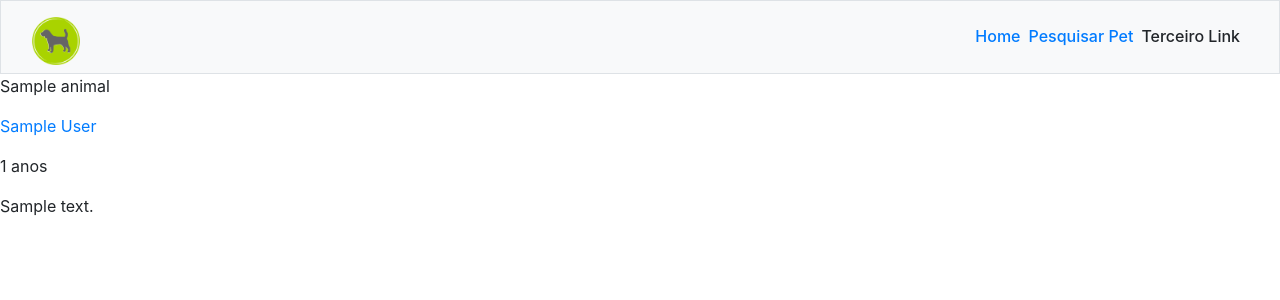
After one commit to leogutschow/Adote-um-Pet, a Django app: a page that uses templates/base.html in a window 1280 px wide. The commit adds this page. Shown: the top 300 px of the page. Run offline with Django 4.2, Linux system fonts and the light colour scheme; tables that the repository leaves empty hold one stand-in row (values such as "Sample post"); some libraries are stand-ins or nearby versions.

Commit message:
Criando a Página de detalhes do Pet e do Perfil do Doador

```diff
--- a/AdoteUmPet/urls.py
+++ b/AdoteUmPet/urls.py
@@ -19,6 +19,7 @@ from django.urls import path, include
 
 urlpatterns = [
     path('', include('home.urls')),
+    path('animal/', include('animal.urls')),
     path('perfil/', include('perfil.urls')),
     path('admin/', admin.site.urls),
 ]
--- /dev/null
+++ b/animal/templates/animal/detalhe.html
@@ -0,0 +1,14 @@
+{% extends 'base.html' %}
+
+{% block 'conteudo' %}
+
+<p>{{animal.nome}}</p>
+
+<a href="{% url 'perfil:detalhe' animal.doador_id %}"><p>{{animal.doador}}</p></a>
+
+<p>{{animal.idade}} anos</p>
+
+<p>{{animal.descricao}}</p>
+
+
+{% endblock %}
--- /dev/null
+++ b/animal/urls.py
@@ -0,0 +1,8 @@
+from django.urls import path
+from animal.views import AnimalDetalhe
+
+app_name = 'pet'
+
+urlpatterns = [
+    path('detalhe/<slug:slug>', AnimalDetalhe.as_view(), name='detalhe')
+]
--- a/animal/views.py
+++ b/animal/views.py
@@ -1,3 +1,20 @@
 from django.shortcuts import render
+from django.views.generic import DetailView
+from .models import Animal
 
 # Create your views here.
+
+class AnimalDetalhe(DetailView):
+    template_name = 'animal/detalhe.html'
+    model = Animal
+
+    def get_context_data(self, **kwargs):
+        contexto = super().get_context_data(**kwargs)
+
+        animal = self.get_object()
+
+        detalhes = Animal.objects.get(slug=animal.slug)
+
+        contexto['animal'] = animal
+
+        return contexto
--- a/home/templates/home/home.html
+++ b/home/templates/home/home.html
@@ -5,7 +5,7 @@
   <div class="row mx-auto">
     {% for animal in animais %}
         <div class="col-*-* p-3 pt-5 pd-5 border border-2 m-4" style='width: 250px'>
-          <a href="'#"><h3 class="mx-auto">{{animal.nome}}</h3></a>
+          <a href="{% url 'pet:detalhe' animal.slug %}"><h3 class="mx-auto">{{animal.nome}}</h3></a>
           <h4 class="mx-auto">{{animal.idade}} anos</h4>
           <h4 class="mx-auto">{{animal.raca}}</h4>
           <a href="#"><h6 class="mx-auto">Doador: {{animal.doador}}</h6></a>
@@ -15,5 +15,4 @@
   </div>
 
 
-
 {% endblock %}
--- a/home/urls.py
+++ b/home/urls.py
@@ -1,8 +1,9 @@
 from django.urls import path
-from .views import HomeView
+from .views import HomePesquisa, HomeView
 
 app_name = 'home'
 
 urlpatterns = [
     path('', HomeView.as_view(), name='home'),
+    path('pesquisa', HomePesquisa.as_view(), name='pesquisa')
 ]
--- a/home/views.py
+++ b/home/views.py
@@ -16,3 +16,6 @@ class HomeView(ListView):
         context['animais'] = animais
 
         return context
+
+class HomePesquisa(TemplateView):
+    pass
--- a/perfil/urls.py
+++ b/perfil/urls.py
@@ -2,7 +2,9 @@ from django.urls import path
 
 from perfil.views import teste_view
 
+app_name = 'perfil'
+
 urlpatterns = [
-    path('<slug:perfil>', teste_view),
+    path('<str:nome>', teste_view.as_view(), name='detalhe'),
 
 ]
--- a/perfil/views.py
+++ b/perfil/views.py
@@ -1,5 +1,6 @@
 from django.shortcuts import render
+from django.views.generic import DetailView
 
 # Create your views here.
-def teste_view(self):
+class teste_view(DetailView):
     pass
--- a/templates/base.html
+++ b/templates/base.html
@@ -9,6 +9,7 @@
     </head>
     <body>
         {% include 'partials/_nav.html' %}
+
         {% block 'conteudo' %}
 
             Esta é a Base
--- a/templates/partials/_nav.html
+++ b/templates/partials/_nav.html
@@ -1,5 +1,6 @@
-<nav class='navbar navbar-expand-sm bg-light border-success'>
-    <div class='container-fluid pt-2'>
+<nav class='navbar navbar-expand-sm bg-light border border-bottom'>
+    <div class='container-fluid d-flex justify-content-between pt-2'>
+        <img src="srcs/logo.png" alt='Logo' width='48' height='48'>
         <ul class='navbar-nav'>
             <li class='nav-item pr-2'>
                 <a href="{% url 'home:home' %}"><h6>Home</h6></a>
```
Also changed, not shown: templates/partials/srcs/logo.png (added).
